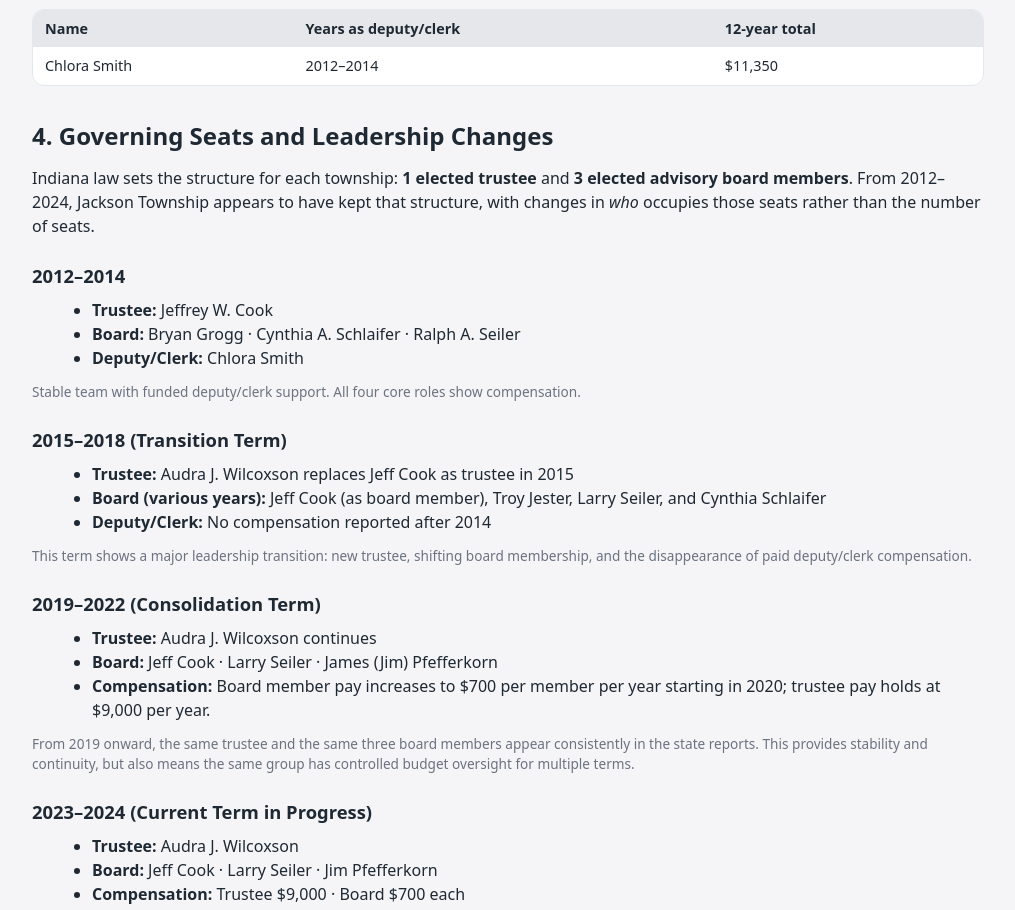
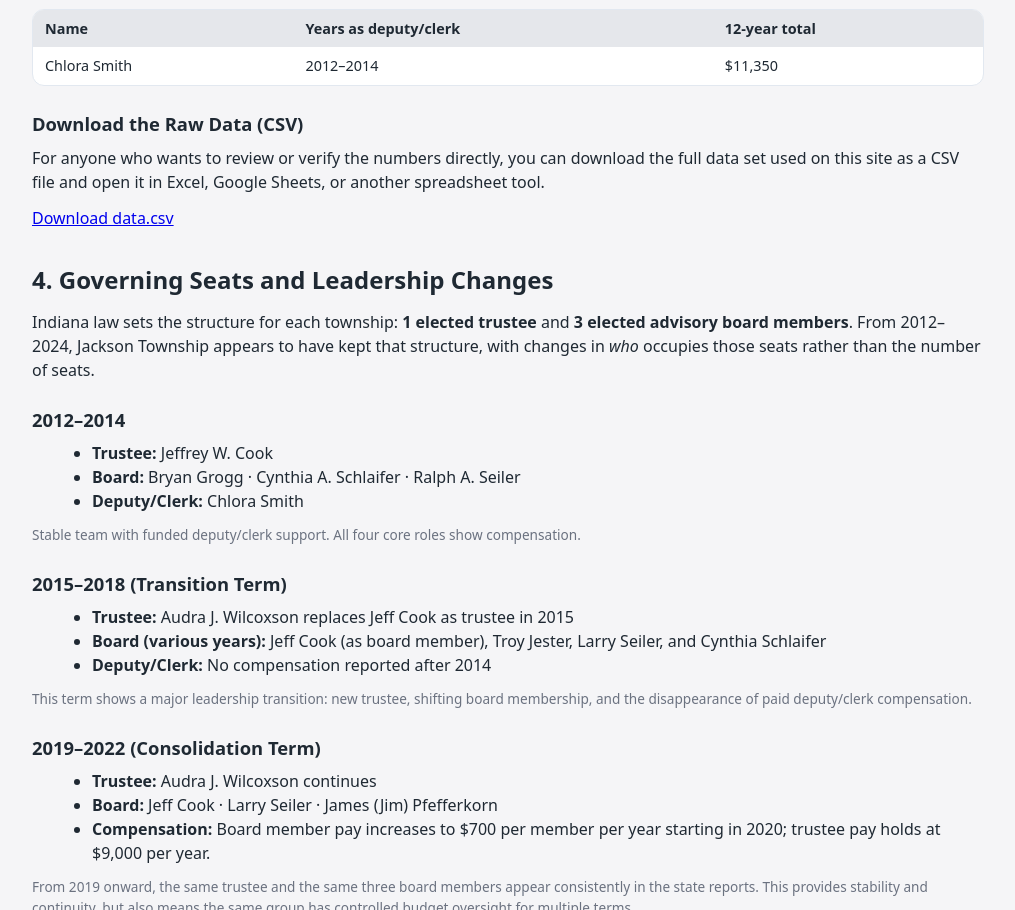
Before and after one commit to Mikekellydev/jackson-township-transparency, a plain HTML site: page index.html in a window 1280 px wide. Shown: the part 2050-2960 px from the top of the page, without its empty margins (132-1147 px from the left). Drawn offline with nearby package versions, Linux system fonts and the light colour scheme.

Commit message:
Add download link for raw data (CSV)
Added a section for downloading the raw data as a CSV file.

```diff
--- a/index.html
+++ b/index.html
@@ -164,6 +164,16 @@
       </div>
     </section>
 
+    <h3>Download the Raw Data (CSV)</h3>
+<p>
+  For anyone who wants to review or verify the numbers directly, you can download the full data set
+  used on this site as a CSV file and open it in Excel, Google Sheets, or another spreadsheet tool.
+</p>
+<p>
+  <a class="btn-download" href="data.csv" download>Download data.csv</a>
+</p>
+
+
     <!-- GOVERNING SEATS / STRUCTURE -->
     <section id="governance">
       <h2>4. Governing Seats and Leadership Changes</h2>
```
